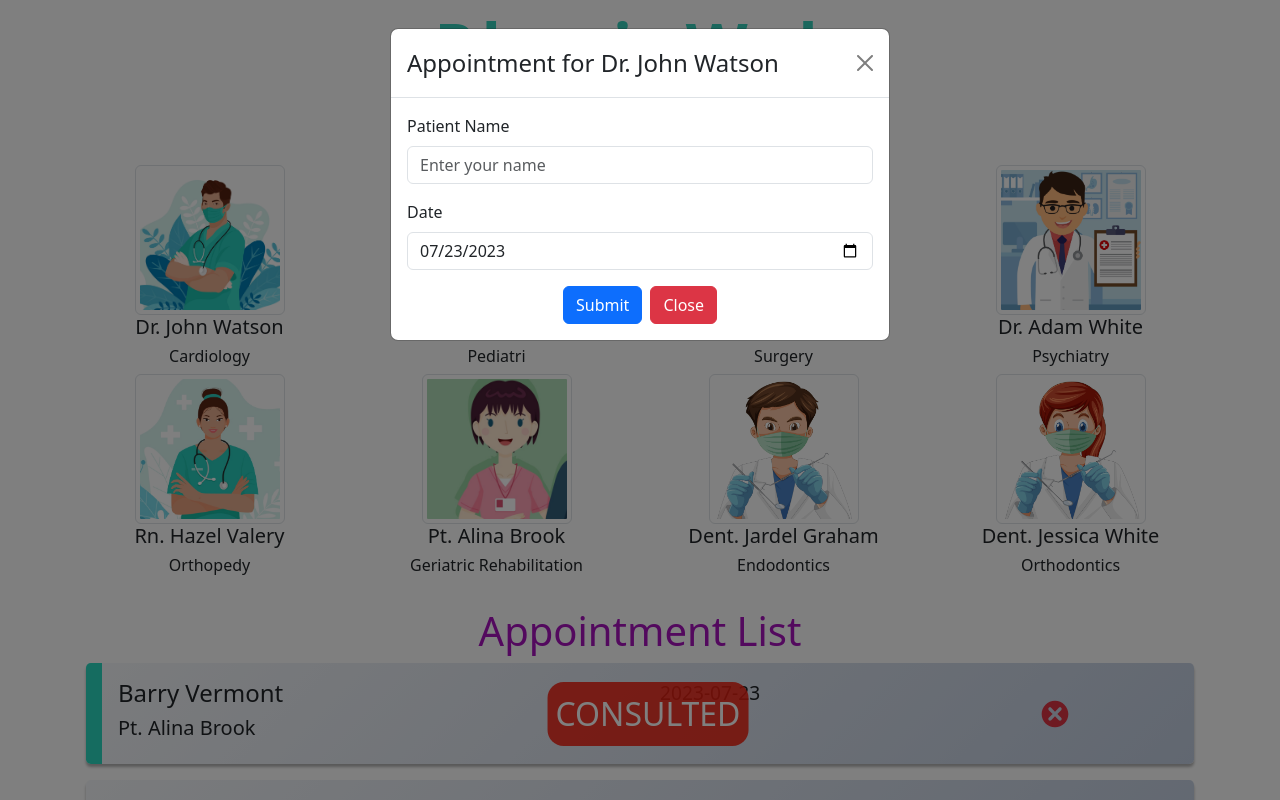
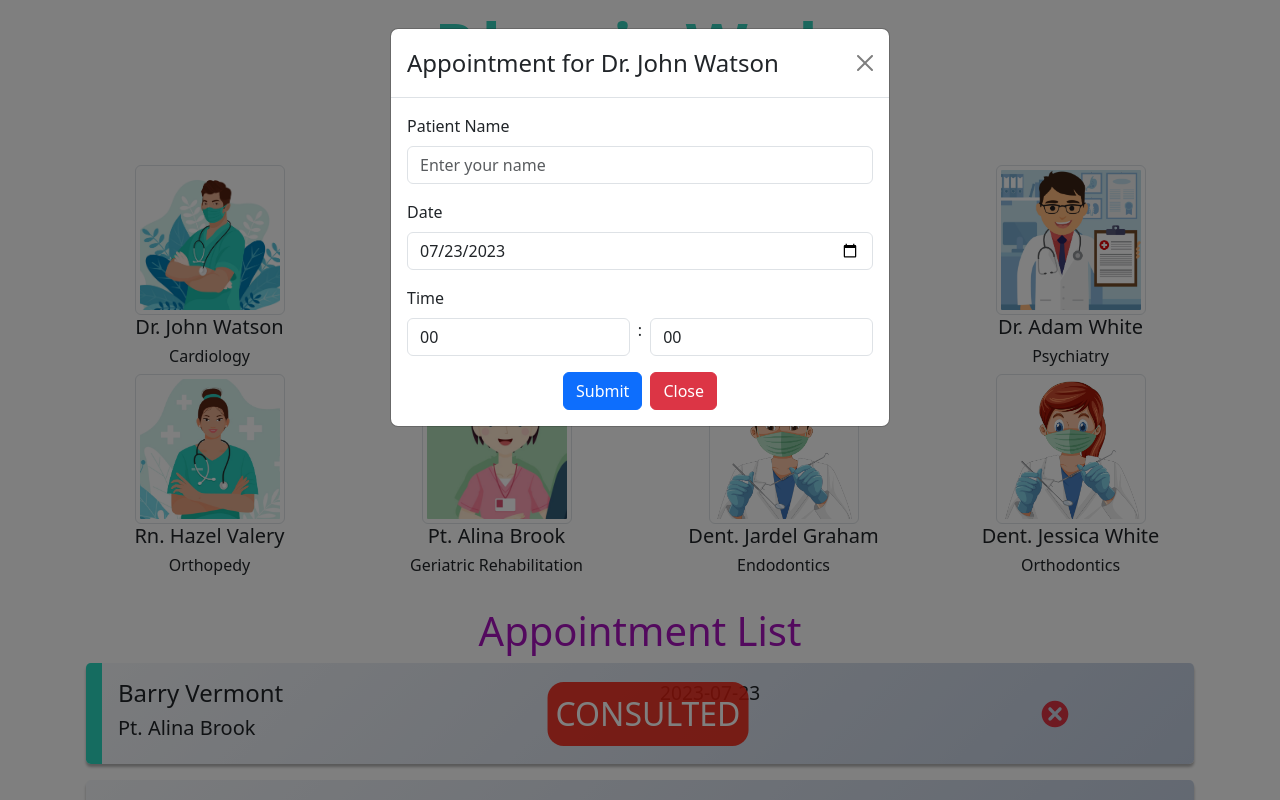
Before and after one commit to furkanpolat06/Appointment_Project, a React (Create React App) app: page / in a window 1280 px wide. Both pictures are taken after a click on the picture 209 px from the left and 239 px from the top of the page. Shown: the top 800 px of the page. Built offline with nearby package versions, Linux system fonts and the light colour scheme.

Commit message:
fix: hours and minutes added

```diff
--- a/src/components/AddModal.jsx
+++ b/src/components/AddModal.jsx
@@ -1,51 +1,95 @@
 import Button from "react-bootstrap/Button";
 import Modal from "react-bootstrap/Modal";
 import Form from "react-bootstrap/Form";
-import {useState} from "react"
+import { useState } from "react";
 
-function AddModal({ show, handleClose, apps, setApps, drName })
-{
+function AddModal({ show, handleClose, apps, setApps, drName }) {
   const [name, setName] = useState("");
-  console.log({name});
-  const [date, setDate] = useState(new Date().toISOString().slice(0,10));
+  const [date, setDate] = useState(new Date().toISOString().slice(0, 10));
+  const [hour, setHour] = useState("00");
+  const [minute, setMinute] = useState("00");
 
-  const handleSubmit=(e)=>{
-    e.preventDefault()
-    setApps([...apps, {
-      id:new Date().getTime(),
-      patient:name ,
-      day:date,
-      consulted:false,
-      doctor : drName,
-    }, ])
-    setName("")
-    handleClose()
-  }
+  const handleSubmit = (e) => {
+    e.preventDefault();
+    const appointmentDate = `${date} ${hour}:${minute}`;
+    setApps([
+      ...apps,
+      {
+        id: new Date().getTime(),
+        patient: name,
+        day: appointmentDate,
+        consulted: false,
+        doctor: drName,
+      },
+    ]);
+    setName("");
+    setDate(new Date().toISOString().slice(0, 10));
+    setHour("00");
+    setMinute("00");
+    handleClose();
+  };
+
   return (
     <>
       <Modal show={show} onHide={handleClose}>
         <Modal.Header closeButton>
-          <Modal.Title>Appointment for {drName} </Modal.Title>
+          <Modal.Title>Appointment for {drName}</Modal.Title>
         </Modal.Header>
         <Modal.Body>
           <Form onSubmit={handleSubmit}>
-            <Form.Group className="mb-3" controlId="formBasicEmail">
+            <Form.Group className="mb-3" controlId="formBasicName">
               <Form.Label>Patient Name</Form.Label>
-              <Form.Control type="text" placeholder="Enter your name"
-              onChange={(e)=>setName(e.target.value)}
-              value={name}
-              required/>
+              <Form.Control
+                type="text"
+                placeholder="Enter your name"
+                onChange={(e) => setName(e.target.value)}
+                value={name}
+                required
+              />
             </Form.Group>
 
-            <Form.Group className="mb-3" controlId="formBasicPassword">
+            <Form.Group className="mb-3" controlId="formBasicDate">
               <Form.Label>Date</Form.Label>
               <Form.Control
-              type="date"
-              placeholder="Date"
-              onChange={(e)=>setDate(e.target.value)}
-              value={date}
-              required />
+                type="date"
+                onChange={(e) => setDate(e.target.value)}
+                value={date}
+                required
+              />
             </Form.Group>
+
+            <Form.Group className="mb-3" controlId="formBasicTime">
+              <Form.Label>Time</Form.Label>
+              <div className="d-flex">
+                <Form.Control
+                  as="select"
+                  className="me-2"
+                  onChange={(e) => setHour(e.target.value)}
+                  value={hour}
+                  required
+                >
+                  {Array.from({ length: 24 }, (_, i) => (
+                    <option key={i} value={i.toString().padStart(2, "0")}>
+                      {i.toString().padStart(2, "0")}
+                    </option>
+                  ))}
+                </Form.Control>
+                <span className="me-2">:</span>
+                <Form.Control
+                  as="select"
+                  onChange={(e) => setMinute(e.target.value)}
+                  value={minute}
+                  required
+                >
+                  {Array.from({ length: 60 }, (_, i) => (
+                    <option key={i} value={i.toString().padStart(2, "0")}>
+                      {i.toString().padStart(2, "0")}
+                    </option>
+                  ))}
+                </Form.Control>
+              </div>
+            </Form.Group>
+
             <div className="text-center">
               <Button variant="primary" type="submit" className="me-2">
                 Submit
```
